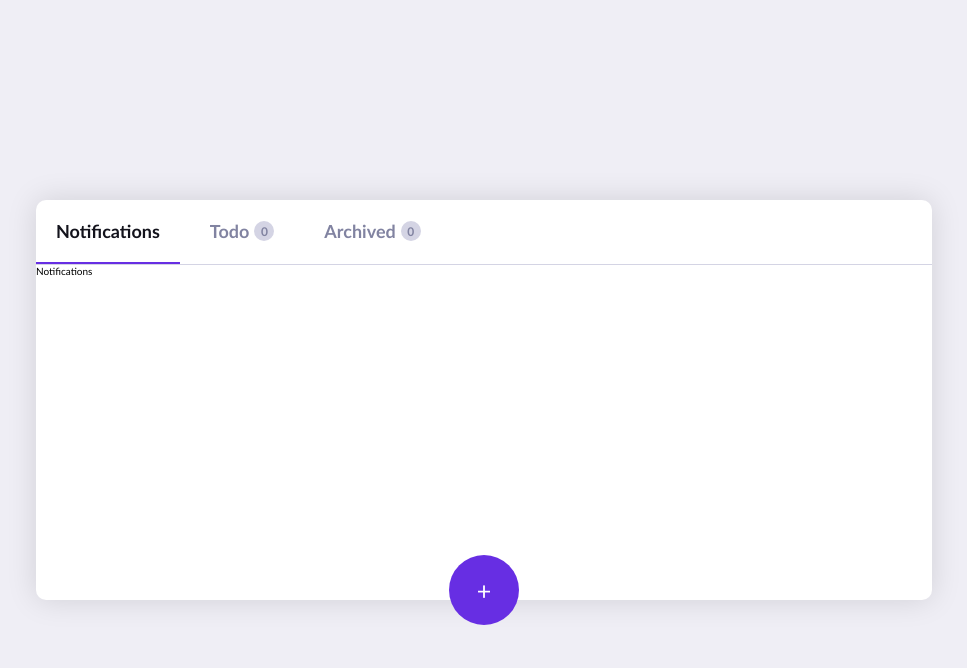
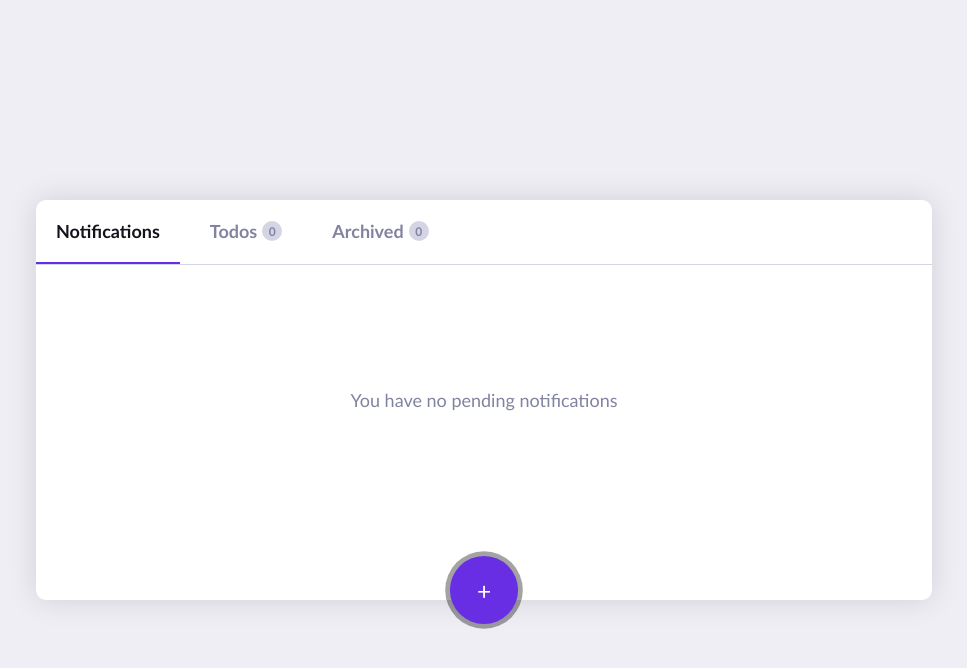
Before and after one commit to Alexandre-Dietsch/Todo-front, a React (Create React App) app: page / in a window 1280 px wide. Both pictures are taken after a click on the item "Notifications". Shown: the top 668 px of the page, without its empty margins (156-1123 px from the left). Built offline with nearby package versions, Linux system fonts and the light colour scheme; no server answers.

Commit message:
feat: add message when no data, add animation on add button,  rename Todo by Todos

```diff
--- a/src/components/AddTodo.module.scss
+++ b/src/components/AddTodo.module.scss
@@ -19,6 +19,10 @@
   &:disabled {
     display: none;
   }
+}
+
+.pulse {
+  animation: pulse 2s infinite;
 }
 
 .addInputWrapper {
@@ -89,3 +93,20 @@
     }
   }
 }
+
+@keyframes pulse {
+  0% {
+    transform: scale(0.95);
+    box-shadow: 0 0 0 0 rgba(0, 0, 0, 0.7);
+  }
+
+  70% {
+    transform: scale(1);
+    box-shadow: 0 0 0 10px rgba(0, 0, 0, 0);
+  }
+
+  100% {
+    transform: scale(0.95);
+    box-shadow: 0 0 0 0 rgba(0, 0, 0, 0);
+  }
+}
--- a/src/components/AddTodo.tsx
+++ b/src/components/AddTodo.tsx
@@ -4,10 +4,11 @@ import { TodosTypes } from 'types/todo.types'
 import styles from './AddTodo.module.scss'
 
 type PropsTypes = {
+  todos: TodosTypes
   setTodos: Dispatch<SetStateAction<TodosTypes>>
 }
 
-const AddTodo = ({ setTodos }: PropsTypes) => {
+const AddTodo = ({ todos, setTodos }: PropsTypes) => {
   const [displayAddInput, setDisplayAddInput] = useState(false)
   const initialTodo = { title: '', body: '' }
   const [newTodo, setNewTodo] = useState(initialTodo)
@@ -34,7 +35,7 @@ const AddTodo = ({ setTodos }: PropsTypes) => {
   return (
     <div>
       <button
-        className={styles.addButton}
+        className={[styles.addButton, !todos.length && styles.pulse].join(' ')}
         onClick={() => setDisplayAddInput(true)}
         disabled={displayAddInput}
       >
--- /dev/null
+++ b/src/components/Notifications.module.scss
@@ -0,0 +1,12 @@
+@import 'scss';
+
+.notificationsWrapper {
+  width: 100%;
+  position: absolute;
+  top: 50%;
+  left: 50%;
+  transform: translate(-50%, -50%);
+  text-align: center;
+  font-size: $large;
+  color: $secondaryGrey;
+}
--- /dev/null
+++ b/src/components/Notifications.tsx
@@ -0,0 +1,11 @@
+import styles from './Notifications.module.scss'
+
+const Notifications = () => {
+  return (
+    <div className={styles.notificationsWrapper}>
+      You have no pending notifications
+    </div>
+  )
+}
+
+export default Notifications
--- a/src/components/Todo.tsx
+++ b/src/components/Todo.tsx
@@ -85,22 +85,22 @@ const Todo = ({ todo, setTodos }: PropsTypes) => {
             className={todo.isArchived ? styles.checked : styles.checkbox}
           />
         </div>
-        <div
-          className={styles.todoContent}
-          onClick={() => setTodoVisibility(!todoVisibility)}
-        >
+        <div className={styles.todoContent}>
+          <div onClick={() => setTodoVisibility(!todoVisibility)}>
             <h2>{todo.title}</h2>
             <p>{todo.body}</p>
             {todo.limit && (
               <div
-              className={[styles.date, taskToDoToday && styles.urgentTask].join(
-                ' ',
-              )}
+                className={[
+                  styles.date,
+                  taskToDoToday && styles.urgentTask,
+                ].join(' ')}
               >
                 <DateIcon />
                 {moment(todo.limit).format('LL')}
               </div>
             )}
+          </div>
           {confirm.visibility && (
             <div className={styles.buttonsWrapper}>
               <p>
--- a/src/components/Todos.module.scss
+++ b/src/components/Todos.module.scss
@@ -25,3 +25,14 @@
   height: 100%;
   gap: 1rem;
 }
+
+.noData {
+  width: 100%;
+  position: absolute;
+  top: 50%;
+  left: 50%;
+  transform: translate(-50%, -50%);
+  text-align: center;
+  font-size: $large;
+  color: $secondaryGrey;
+}
--- a/src/components/Todos.tsx
+++ b/src/components/Todos.tsx
@@ -10,9 +10,16 @@ type PropsTypes = {
   setTodos: Dispatch<SetStateAction<TodosTypes>>
   isLoading: boolean
   error: string | null
+  section?: 'todo' | 'archived'
 }
 
-const Todos = ({ todos, setTodos, isLoading, error }: PropsTypes) => {
+const Todos = ({
+  todos,
+  setTodos,
+  isLoading,
+  error,
+  section = 'todo',
+}: PropsTypes) => {
   if (isLoading)
     return (
       <div>
@@ -25,6 +32,15 @@ const Todos = ({ todos, setTodos, isLoading, error }: PropsTypes) => {
       <div className={styles.errorWrapper}>
         <ErrorIcon />
         <p>{error}</p>
+      </div>
+    )
+
+  if (!todos.length)
+    return (
+      <div className={styles.noData}>
+        {section === 'todo'
+          ? "You don't have any tasks in progress, click below to create one"
+          : 'You have no archived tasks'}
       </div>
     )
 
--- a/src/components/TodosWrapper.module.scss
+++ b/src/components/TodosWrapper.module.scss
@@ -54,7 +54,7 @@
   min-height: 30vh;
   display: flex;
   flex-direction: column;
-  justify-content: center;
+  justify-content: flex-start;
   align-items: center;
 }
 
--- a/src/components/TodosWrapper.tsx
+++ b/src/components/TodosWrapper.tsx
@@ -2,6 +2,7 @@ import { useState, useEffect } from 'react'
 import { TodosTypes } from 'types/todo.types'
 import AddTodo from './AddTodo'
 import Todos from './Todos'
+import Notifications from './Notifications'
 import styles from './TodosWrapper.module.scss'
 
 const TodosWrapper = () => {
@@ -41,7 +42,7 @@ const TodosWrapper = () => {
           onClick={() => setTabs(2)}
           className={tabs === 2 ? styles.tabSelected : ''}
         >
-          Todo
+          Todos
           <span className={styles.totalTab}>
             {todos.filter(todo => !todo.isArchived).length}
           </span>
@@ -56,7 +57,11 @@ const TodosWrapper = () => {
           </span>
         </li>
       </ul>
-      {tabs === 1 && <div className={styles.notifications}>Notifications</div>}
+      {tabs === 1 && (
+        <div className={styles.notifications}>
+          <Notifications />
+        </div>
+      )}
       {tabs === 2 && (
         <div className={styles.todosTab}>
           <Todos
@@ -74,11 +79,12 @@ const TodosWrapper = () => {
             setTodos={setTodos}
             isLoading={isLoading}
             error={error}
+            section="archived"
           />
         </div>
       )}
       <div className={styles.addTodoWrapper}>
-        <AddTodo setTodos={setTodos} />
+        <AddTodo todos={todos} setTodos={setTodos} />
       </div>
     </div>
   )
```
Lines whose indentation alone changed are shown as unchanged.
